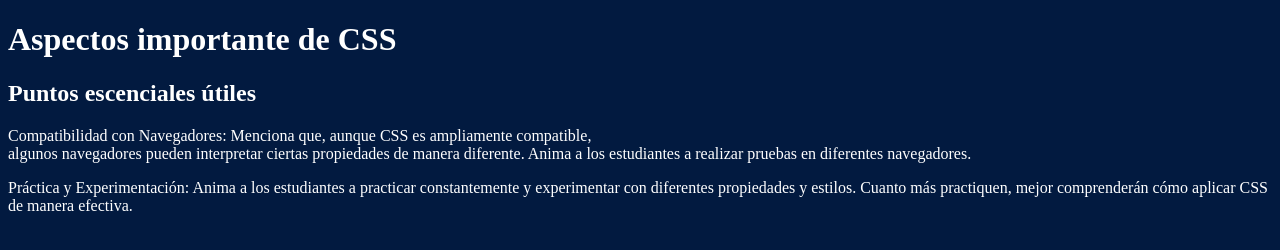
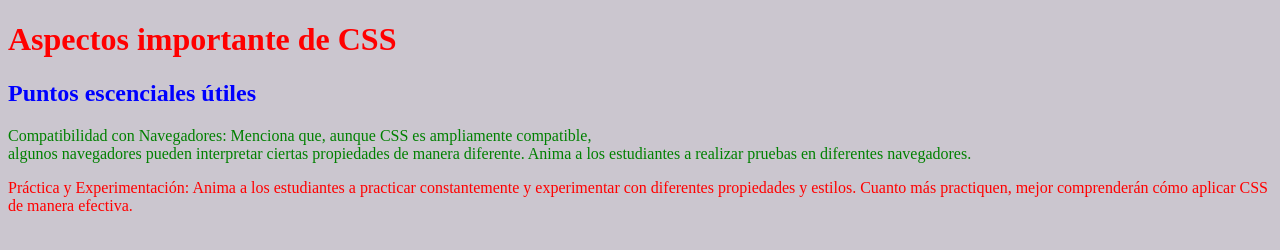
Before and after one commit to REIMOC96/PRACTICA_HTML_CSS1, a plain HTML site: page html1.html in a window 1280 px wide. Drawn offline with Linux system fonts and the light colour scheme.

Commit message:
Update html1.html

```diff
--- a/html1.html
+++ b/html1.html
@@ -1,13 +1,13 @@
- <!DOCTYPE html>
+<!DOCTYPE html>
 <html lang="en">
     <head>
         <meta charset="utf-8" />
         <title>HTML Y CSS DESARROLLO WEB</title>
     </head>
-    <body style= "background: #021a40; color:#fff;">
-        <h1>Aspectos importante de CSS</h1>
-        <h2>Puntos escenciales útiles</h2>
-        <p>Compatibilidad con Navegadores: Menciona que, aunque CSS es ampliamente compatible,<br> algunos navegadores pueden interpretar ciertas propiedades de manera diferente. Anima a los estudiantes a realizar pruebas en diferentes navegadores.</p>
-        <p>Práctica y Experimentación: Anima a los estudiantes a practicar constantemente y experimentar con diferentes propiedades y estilos. Cuanto más practiquen, mejor comprenderán cómo aplicar CSS de manera efectiva.</p>
+    <body style= "background: #cbc6cf; color:#fff;">
+        <h1 style="color: red;">Aspectos importante de CSS</h1>
+        <h2 style="color:blue;">Puntos escenciales útiles</h2>
+        <p style="color:green;">Compatibilidad con Navegadores: Menciona que, aunque CSS es ampliamente compatible,<br> algunos navegadores pueden interpretar ciertas propiedades de manera diferente. Anima a los estudiantes a realizar pruebas en diferentes navegadores.</p>
+        <p style="color: red">Práctica y Experimentación: Anima a los estudiantes a practicar constantemente y experimentar con diferentes propiedades y estilos. Cuanto más practiquen, mejor comprenderán cómo aplicar CSS de manera efectiva.</p>
     </body>
 </html>
```
